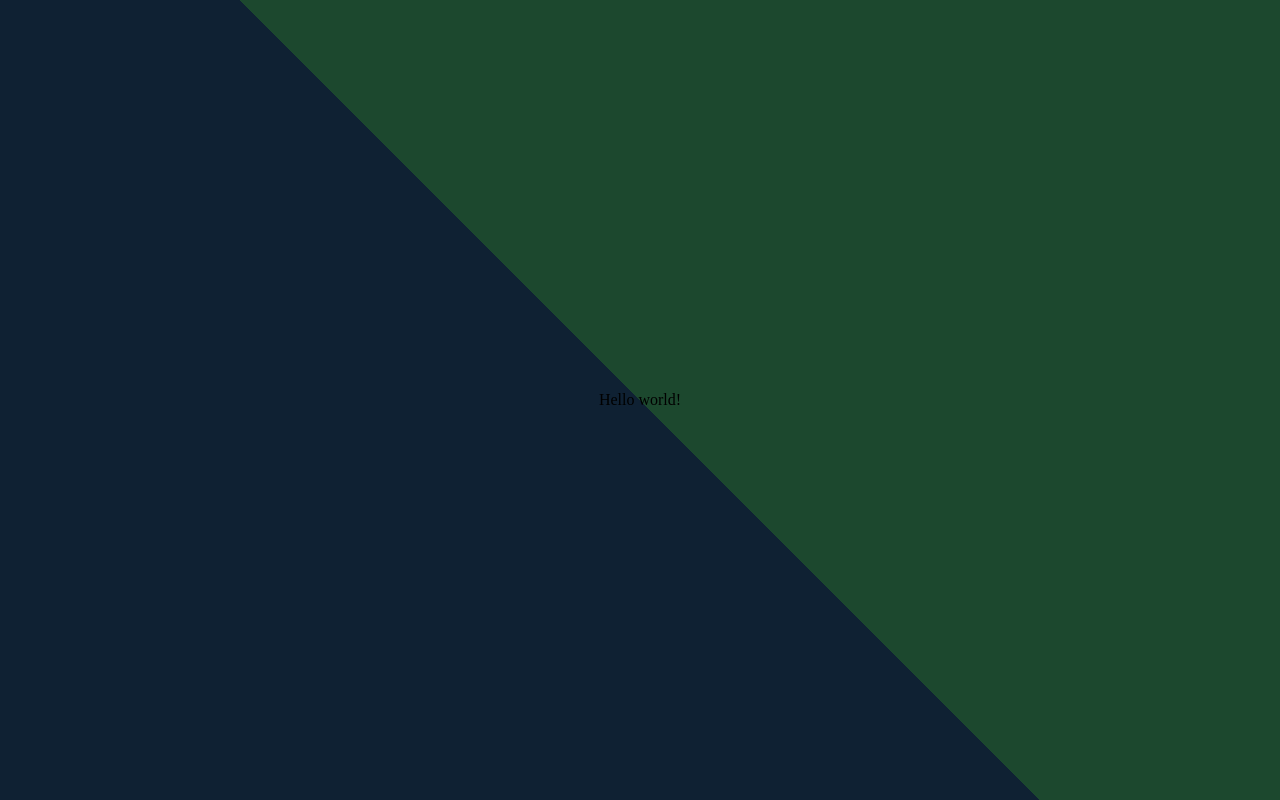
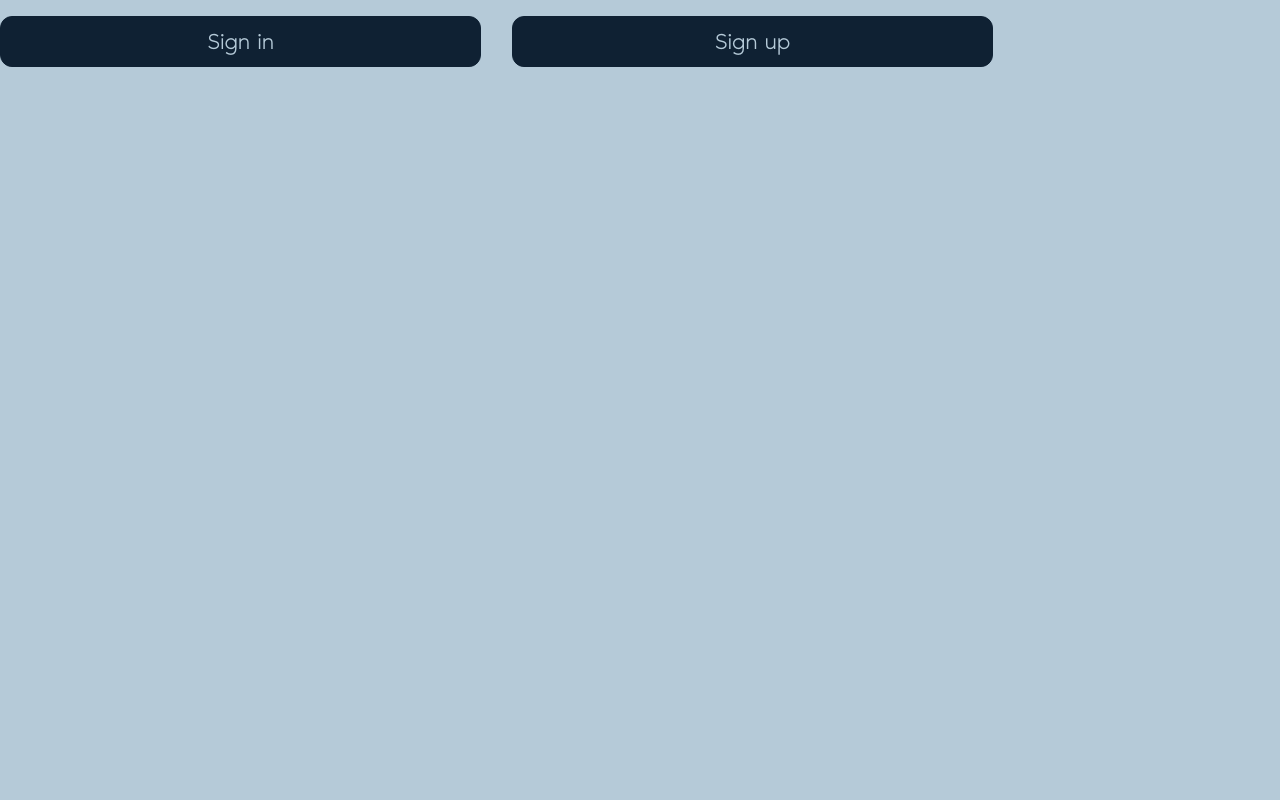
Before and after one commit to PillowPowa/jwt-authorization, a React (Create React App) app in the folder client/: page / in a window 1280 px wide. Built offline with nearby package versions, Linux system fonts and the light colour scheme.

Commit message:
`pages` home page with dynamic refresh

```diff
--- a/client/src/App.tsx
+++ b/client/src/App.tsx
@@ -1,15 +1,16 @@
-import {createContext} from 'react';
+import {createContext, useEffect} from 'react';
 import Registration from './pages/Registration';
 import Login from './pages/Login';
 import './App.css';
 
-import {
-  createBrowserRouter,
-  RouterProvider,
-} from "react-router-dom";
+import {createBrowserRouter, RouterProvider} from "react-router-dom";
 
 import Store from './store/store';
 import type {StoreContext} from './types/types';
+import { useContext } from 'react';
+import { observer } from 'mobx-react-lite';
+import Home from './pages/Home';
+import getUserAgent from './hooks/UserAgent';
 
 const store = new Store();
 export const Context = createContext<StoreContext>({
@@ -19,7 +20,7 @@ export const Context = createContext<StoreContext>({
 const router = createBrowserRouter([
   {
     path: "/",
-    element: <div>Hello world!</div>,
+    element: <Home></Home>
   },
   {
     path: "/registration",
@@ -32,6 +33,13 @@ const router = createBrowserRouter([
 ]);
 
 function App() {
+  const {store} = useContext(Context);
+  useEffect(() => {
+    if (localStorage.getItem('token')) {
+      store.refresh(getUserAgent());
+    }
+  });
+
   return (
     <Context.Provider value={{store}}>
       <RouterProvider router={router} />
@@ -39,4 +47,4 @@ function App() {
   );
 }
 
-export default App;
+export default observer(App);
--- /dev/null
+++ b/client/src/pages/Home.tsx
@@ -0,0 +1,54 @@
+import { useContext } from "react";
+import { Context } from "../App";
+import "./Authorization.css";
+
+import FormButton from "../components/ui/FormButton";
+import { observer } from "mobx-react-lite";
+
+const Home = () => {
+	const { store } = useContext(Context);
+
+  if (store.loading) {
+    return (<div></div>)
+  } else if (!store.user) {
+		return (
+			<div className="container blue">
+				<FormButton
+					className="form-component"
+					filled={true}
+					onClick={() => (window.location.href = "/login")}
+				>
+					Sign in
+				</FormButton>
+				<FormButton
+					className="form-component"
+					filled={true}
+					onClick={() => (window.location.href = "/registration")}
+				>
+					Sign up
+				</FormButton>
+			</div>
+		);
+	} else if (!store.user.isActivated) {
+		return (
+			<div className="container green">
+        <div className="container-content">
+          <h1 style={{color: "black"}}>An activation letter has been sent to the mail {store.user.email}</h1>
+        </div>
+			</div>
+		);
+	}
+	return (
+		<div className="container green">
+			<FormButton
+				className="form-component"
+				filled={true}
+				onClick={() => store.logout()}
+			>
+				Log out!
+			</FormButton>
+		</div>
+	);
+};
+
+export default observer(Home);
```
